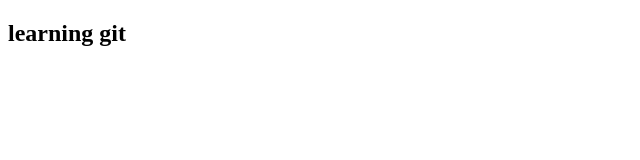
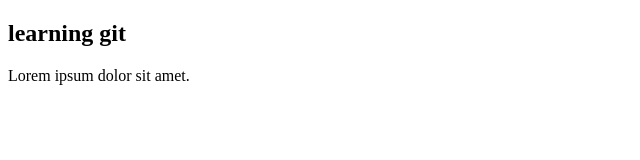
Before and after one commit to saberr10/get-toturial, a plain HTML site: page index.html in a window 1280 px wide. Shown: the whole page, without its empty margins (0-640 px from the left). Drawn offline with Linux system fonts and the light colour scheme.

Commit message:
I add new paragraph in html

```diff
--- a/index.html
+++ b/index.html
@@ -7,5 +7,6 @@
 </head>
 <body>
     <h2>learning git</h2>
+    <p>Lorem ipsum dolor sit amet.</p>
 </body>
 </html>
--- a/script.js
+++ b/script.js
@@ -0,0 +1 @@
+console.log("hello world!")
--- a/style.css
+++ b/style.css
@@ -0,0 +1,4 @@
+*{
+    margin: 0;
+    padding: 0;
+}
```
